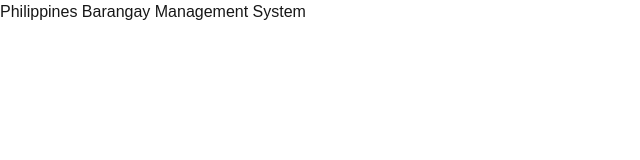
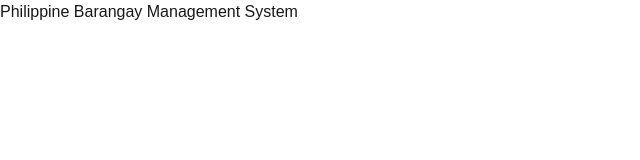
Before and after one commit to comekhazee1995/ph-barangay-web, a Next.js app: page / in a window 1280 px wide. Shown: the top 160 px of the page, without its empty margins (0-640 px from the left). Built offline with nearby package versions, Linux system fonts and the light colour scheme.

Commit message:
fix: error

```diff
--- a/src/app/layout.tsx
+++ b/src/app/layout.tsx
@@ -13,9 +13,9 @@ const geistMono = Geist_Mono({
 });
 
 export const metadata: Metadata = {
-  title: "Philippines Barangay Management System",
+  title: "Philippine Barangay Management System",
   description:
-    "Philippines Barangay Management System - An open source barangay management system for the Philippines to help barangay officials manage their data more efficiently.",
+    "Philippine Barangay Management System - An open source barangay management system for the Philippines to help barangay officials manage their data more efficiently.",
 };
 
 export default function RootLayout({
--- a/src/app/page.tsx
+++ b/src/app/page.tsx
@@ -3,7 +3,7 @@ export default function Home() {
     <div className="grid grid-rows-[20px_1fr_20px] items-center justify-items-center min-h-screen p-8 pb-20 gap-16 sm:p-20 font-[family-name:var(--font-geist-sans)]">
       <main className="flex flex-col gap-8 row-start-2 items-center sm:items-start">
         <h1 className="text-4xl font-bold">
-          Philippines Barangay Management System
+          Philippine Barangay Management System
         </h1>
       </main>
     </div>
```
